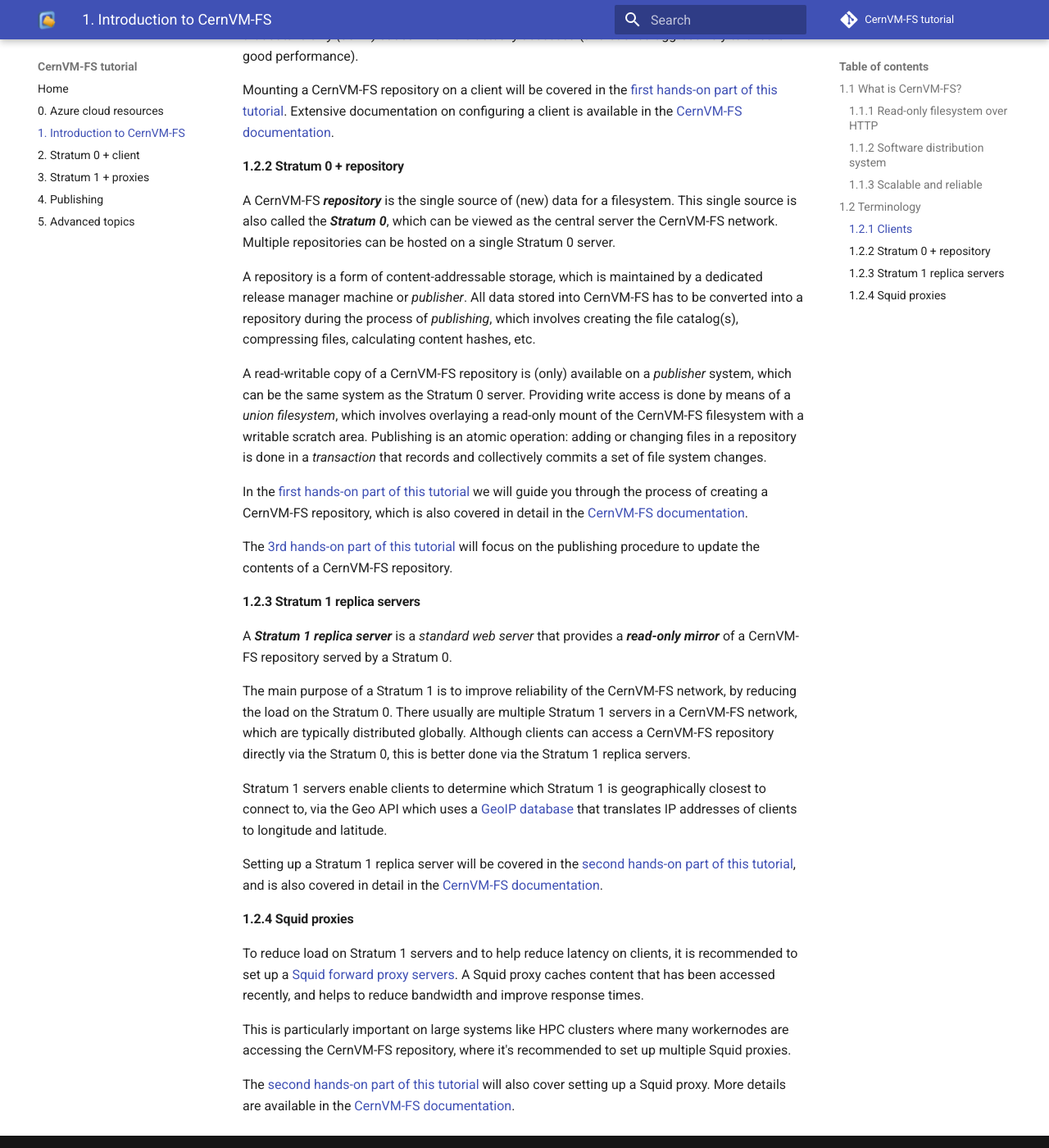
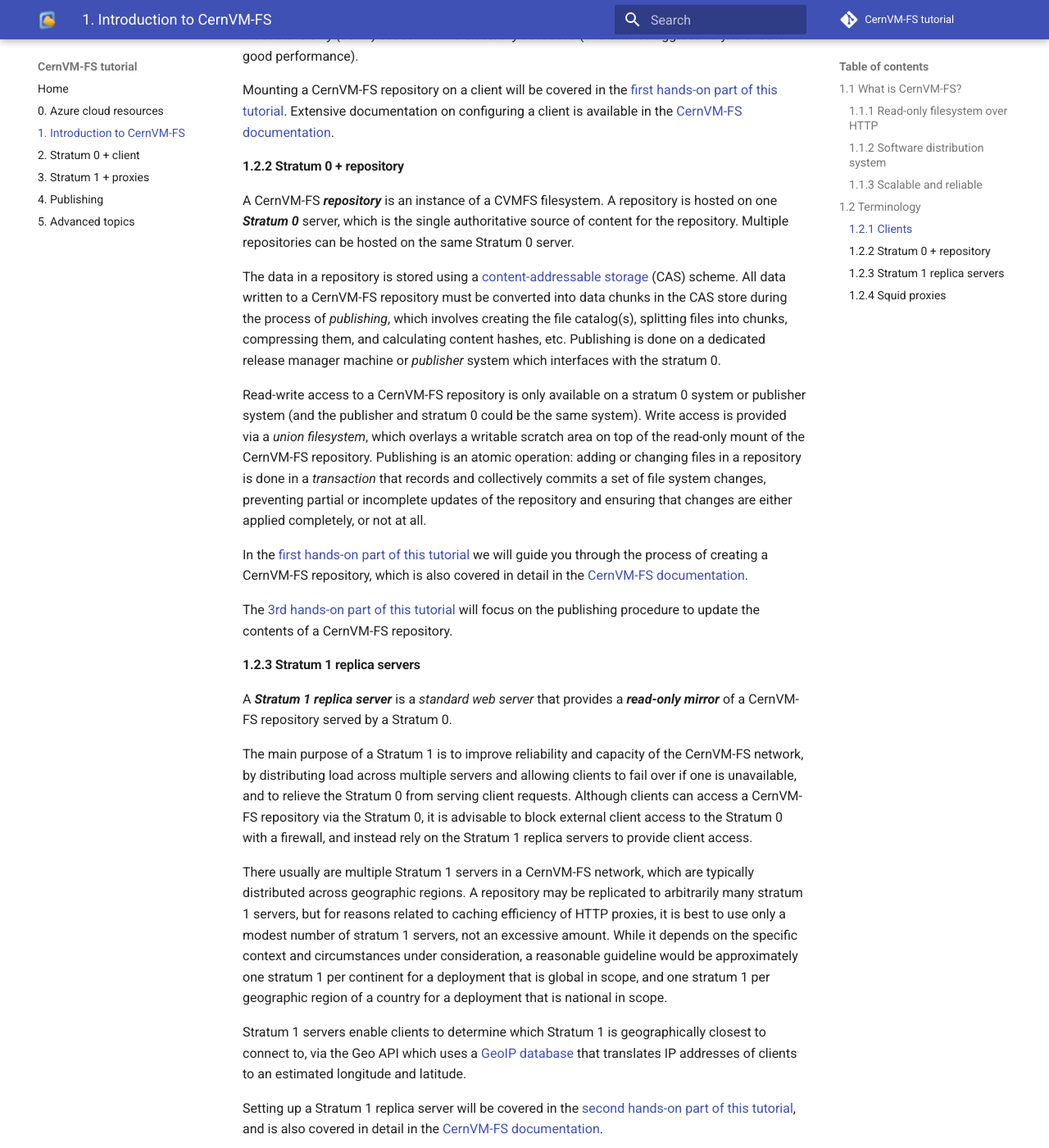
Before and after one commit to cvmfs-contrib/cvmfs-tutorial-2021, an MkDocs documentation site: the page built from docs/01_introduction.md, in a window 1280 px wide and 1400 px high, scrolled down 2664 px. Shown: the whole window at 82% size. Built offline with MkDocs 1.6.1 and Material for MkDocs 9.7.7, drawn with Linux system fonts in a browser that asks for light colours; comment, search, counter and statistics services are not loaded; some of the changed text lies outside the part shown.

Commit message:
extend intro page
Clarify some terminology, explain some more details, mention some considerations for s1 deployment.

```diff
--- a/docs/01_introduction.md
+++ b/docs/01_introduction.md
@@ -96,19 +96,21 @@
 
 #### 1.2.2 Stratum 0 + repository
 
-A CernVM-FS ***repository*** is the single source of (new) data for a filesystem.
-This single source is also called the ***Stratum 0***, which can be viewed as the central server
-the CernVM-FS network. Multiple repositories can be hosted on a single Stratum 0 server.
+A CernVM-FS ***repository*** is an instance of a CVMFS filesystem. A repository is hosted on one
+***Stratum 0*** server, which is the single authoritative source of content for the repository.
+Multiple repositories can be hosted on the same Stratum 0 server.
 
-A repository is a form of content-addressable storage, which is maintained by a dedicated release manager machine or *publisher*.
-All data stored into CernVM-FS has to be converted into a repository during the process of *publishing*,
-which involves creating the file catalog(s), compressing files, calculating content hashes, etc.
+The data in a repository is stored using a [content-addressable storage](https://en.wikipedia.org/wiki/Content-addressable_storage) (CAS) scheme.
+All data written to a CernVM-FS repository must be converted into data chunks in the CAS store during the process of *publishing*,
+which involves creating the file catalog(s), splitting files into chunks, compressing them, and calculating content hashes, etc.
+Publishing is done on a dedicated release manager machine or *publisher* system which interfaces with the stratum 0.
 
-A read-writable copy of a CernVM-FS repository is (only) available on a *publisher* system, which can be the same system
-as the Stratum 0 server. Providing write access is done by means of a *union filesystem*, which involves
-overlaying a read-only mount of the CernVM-FS filesystem with a writable scratch area.
+Read-write access to a CernVM-FS repository is only available on a stratum 0 system or publisher system
+(and the publisher and stratum 0 could be the same system).
+Write access is provided via a *union filesystem*, which overlays a writable scratch area on top of the read-only mount of the CernVM-FS repository.
 Publishing is an atomic operation: adding or changing files in a repository is done
-in a *transaction* that records and collectively commits a set of file system changes.
+in a *transaction* that records and collectively commits a set of file system changes,
+preventing partial or incomplete updates of the repository and ensuring that changes are either applied completely, or not at all.
 
 In the [first hands-on part of this tutorial](02_stratum0_client.md)
 we will guide you through the process of creating a CernVM-FS repository,
@@ -122,27 +124,30 @@
 A ***Stratum 1 replica server*** is a *standard web server* that provides a ***read-only mirror***
 of a CernVM-FS repository served by a Stratum 0.
 
-The main purpose of a Stratum 1 is to improve reliability of the CernVM-FS network, by reducing the load on the Stratum 0.
-There usually are multiple Stratum 1 servers in a CernVM-FS network, which are typically distributed globally.
-Although clients can access a CernVM-FS repository directly via the Stratum 0, this is better done via the Stratum 1
-replica servers.
+The main purpose of a Stratum 1 is to improve reliability and capacity of the CernVM-FS network,
+by distributing load across multiple servers and allowing clients to fail over if one is unavailable, and to relieve the Stratum 0 from serving client requests.
+Although clients can access a CernVM-FS repository via the Stratum 0, it is advisable to block external client access to the Stratum 0 with a firewall,
+and instead rely on the Stratum 1 replica servers to provide client access.
+
+There usually are multiple Stratum 1 servers in a CernVM-FS network, which are typically distributed across geographic regions.
+A repository may be replicated to arbitrarily many stratum 1 servers, but for reasons related to caching efficiency of HTTP proxies, it is best to use only a modest number of stratum 1 servers, not an excessive amount.
+While it depends on the specific context and circumstances under consideration, a reasonable guideline would be approximately one stratum 1 per continent for a deployment that is global in scope, and one stratum 1 per geographic region of a country for a deployment that is national in scope.
 
 Stratum 1 servers enable clients to determine which Stratum 1 is geographically closest to connect to,
 via the Geo API which uses a [GeoIP database](https://dev.maxmind.com/geoip/geoip2/geolite2/) that
-translates IP addresses of clients to longitude and latitude.
+translates IP addresses of clients to an estimated longitude and latitude.
 
 Setting up a Stratum 1 replica server will be covered in the [second hands-on part of this tutorial](03_stratum1_proxies.md),
 and is also covered in detail in the [CernVM-FS documentation](https://cvmfs.readthedocs.io/en/stable/cpt-replica.html).
 
-
 #### 1.2.4 Squid proxies
 
-To reduce load on Stratum 1 servers and to help reduce latency on clients, it is recommended to set up a
-[Squid forward proxy servers](http://www.squid-cache.org/).
+To further extend the scalability and hierarchical caching model of CVMFS, another layer is used between end clients and stratum 1 servers: forward caching HTTP proxies which reduce load on Stratum 1 servers and help reduce latency for clients.
+[Squid cache](http://www.squid-cache.org/) is commonly used for this.
 A Squid proxy caches content that has been accessed recently, and helps to reduce bandwidth and improve response times.
 
-This is particularly important on large systems like HPC clusters where many workernodes are accessing the
-CernVM-FS repository, where it's recommended to set up multiple Squid proxies.
+It is particularly important to have caching proxies at large systems like HPC clusters where many worker nodes are accessing the
+CernVM-FS repository, and it is recommended to set up multiple Squid proxies for redundancy and capacity.
 
 The [second hands-on part of this tutorial](03_stratum1_proxies.md) will also cover setting up a Squid proxy.
 More details are available in the [CernVM-FS documentation](https://cvmfs.readthedocs.io/en/stable/cpt-squid.html).
```
